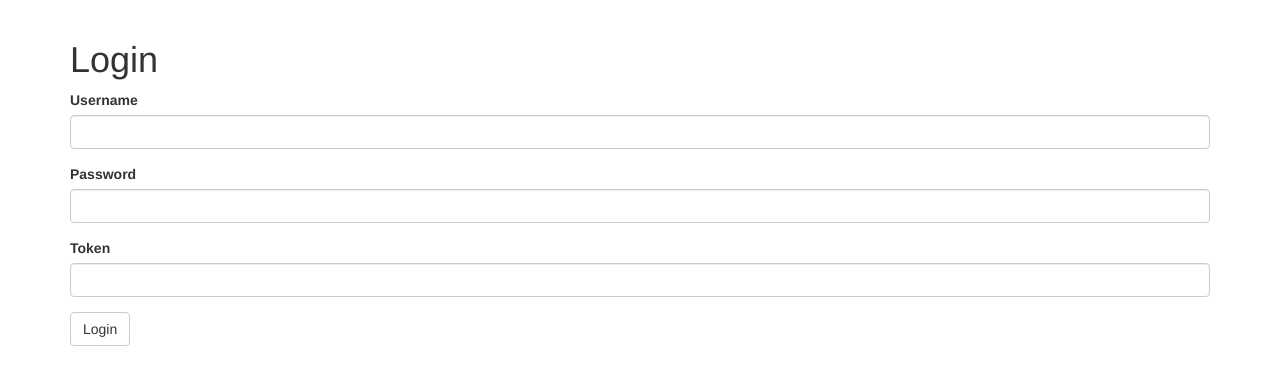
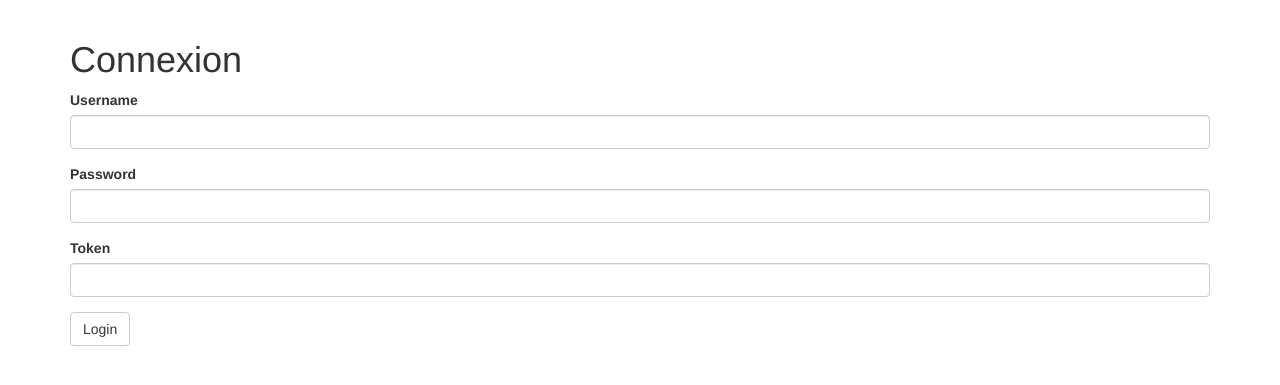
Before and after one commit to YousraMzouz/totp-app, a Flask app: page /login in a window 1280 px wide. Shown: the part 52-437 px from the top of the page. Run offline with Flask 2, Linux system fonts and the light colour scheme; some libraries are stand-ins or nearby versions.

Commit message:
Update login.html

```diff
--- a/apptotp/templates/login.html
+++ b/apptotp/templates/login.html
@@ -2,6 +2,6 @@
 {% import "bootstrap/wtf.html" as wtf %}
 
 {% block page_content %}
-    <h1>Login</h1>
+    <h1>Connexion</h1>
     {{ wtf.quick_form(form) }}
 {% endblock %}
```
